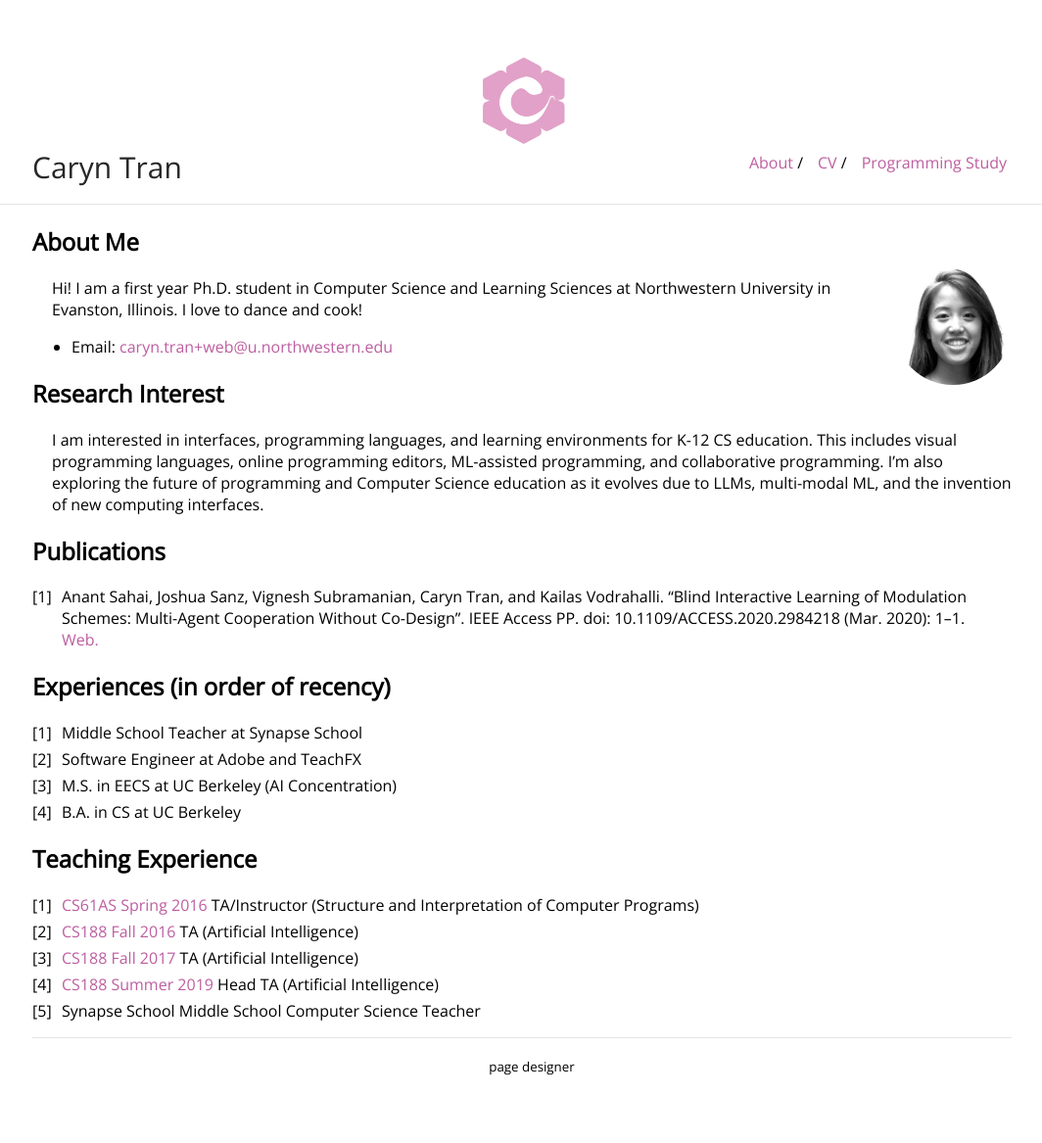
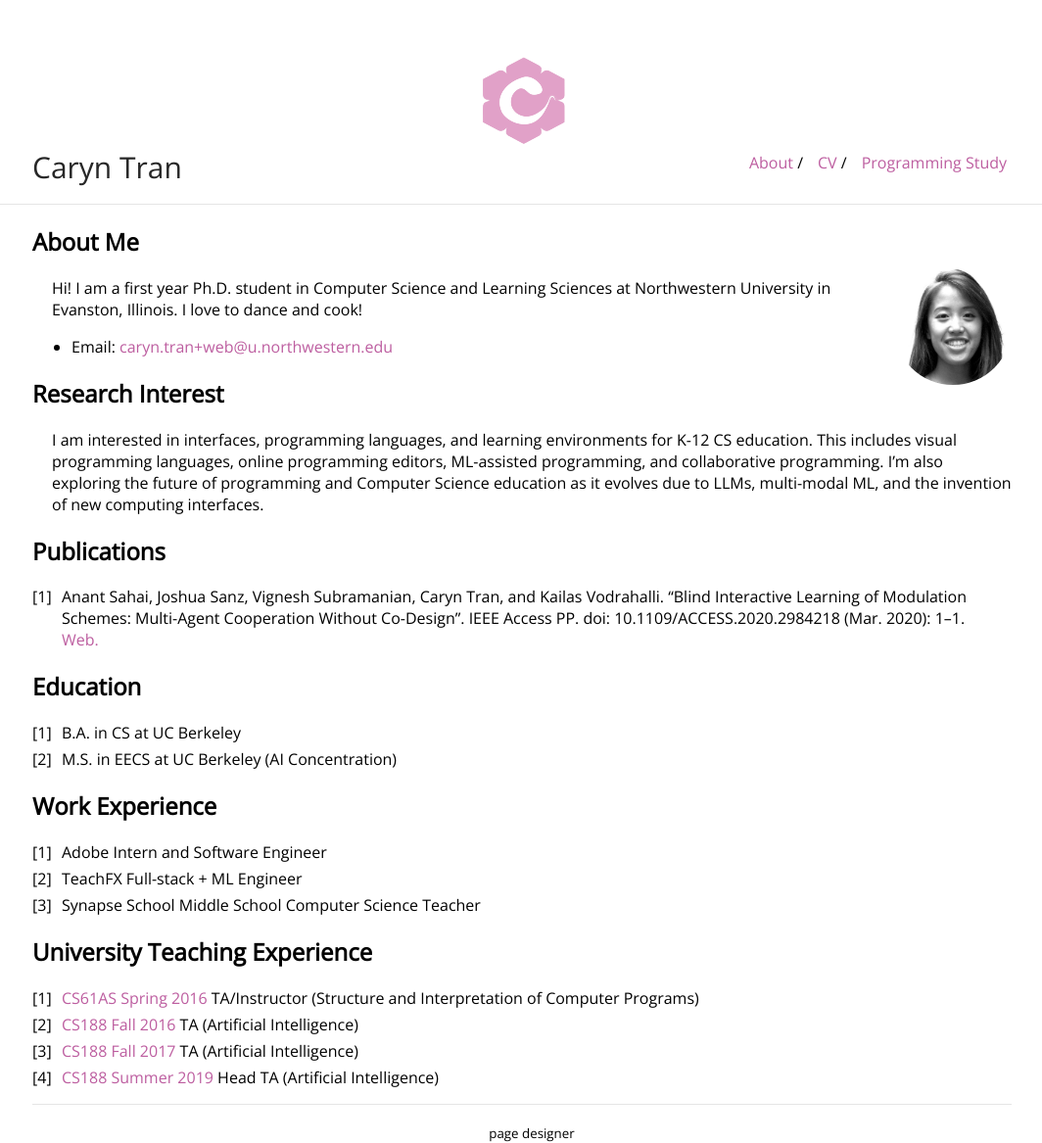
Before and after one commit to carynbear/carynbear.github.io, a Jekyll site: the page built from index.md, in a window 1280 px wide. Shown: the whole page at 98% size, without its empty margins (107-1171 px from the left). Built offline with Jekyll 4.4.1, drawn with Linux system fonts in a browser that asks for light colours; our own code applies the rules of GitHub Pages for plain Markdown files; before the commit the page ends 1099 px from its top, so only the background shows below that.

Commit message:
Update index.md

```diff
--- a/index.md
+++ b/index.md
@@ -18,17 +18,19 @@ I am interested in interfaces, programming languages, and learning environments
 
 1. Anant Sahai, Joshua Sanz, Vignesh Subramanian, Caryn Tran, and Kailas Vodrahalli. “Blind Interactive Learning of Modulation Schemes: Multi-Agent Cooperation Without Co-Design”. IEEE Access PP. doi: 10.1109/ACCESS.2020.2984218 (Mar. 2020): 1–1. [Web.](https: //ieeexplore.ieee.org/stamp/stamp.jsp?arnumber=9050734)
 
-## Experiences (in order of recency)
+## Education
 
-1. Middle School Teacher at Synapse School
-2. Software Engineer at Adobe and TeachFX
-3. M.S. in EECS at UC Berkeley (AI Concentration)
-4. B.A. in CS at UC Berkeley
+1. B.A. in CS at UC Berkeley
+2. M.S. in EECS at UC Berkeley (AI Concentration)
 
+## Work Experience
 
-## Teaching Experience
+1. Adobe Intern and Software Engineer
+2. TeachFX Full-stack + ML Engineer
+3. Synapse School Middle School Computer Science Teacher
+
+## University Teaching Experience
 1. [CS61AS Spring 2016](https://berkeley-cs61as.github.io/) TA/Instructor (Structure and Interpretation of Computer Programs)
 2. [CS188 Fall 2016](https://edge.edx.org/courses/course-v1:BerkeleyX+CS188x-FA16+FA16/20021a0a32d14a31b087db8d4bb582fd/) TA (Artificial Intelligence)
 3. [CS188 Fall 2017](https://edge.edx.org/courses/course-v1:Berkeley+CS188+2017_FA17/20021a0a32d14a31b087db8d4bb582fd/) TA (Artificial Intelligence)
 4. [CS188 Summer 2019](https://inst.eecs.berkeley.edu/~cs188/su19/staff/) Head TA (Artificial Intelligence)
-5. Synapse School Middle School Computer Science Teacher
```
